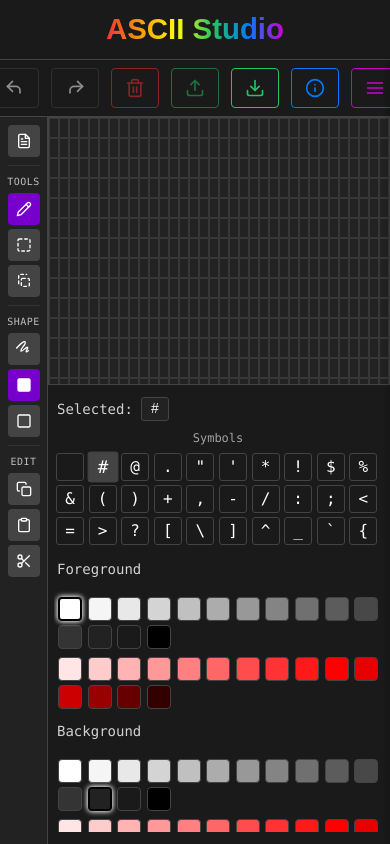
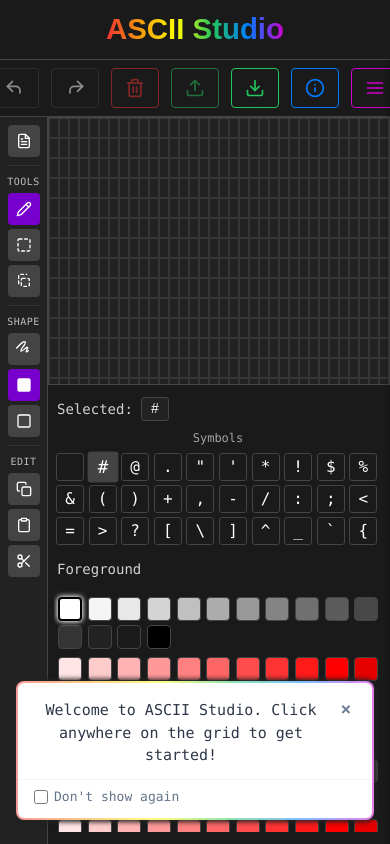
Before and after one commit to MarinaPrice-Dev/ascii-map-generator, a React (Vite) app: page / in a window 390 px wide. Built offline with nearby package versions, Linux system fonts and the light colour scheme; a web font is replaced by a local one.

Commit message:
feat: add toasts, welcome message

```diff
--- a/src/App.tsx
+++ b/src/App.tsx
@@ -15,6 +15,7 @@
 import { useSelectionStore } from './store/selectionStore'
 import { setupKeyboardShortcuts } from './utils/shortcuts'
 import Loader from './components/loader/Loader'
+import ToastContainer, { useToast } from './components/toast/ToastContainer'
 
 const HEADER_HEIGHT = 60;
 const FOOTER_HEIGHT = 200;
@@ -26,7 +27,8 @@
 const DEFAULT_FG = '#FFFFFF';
 const DEFAULT_BG = '#222222';
 
-const App: React.FC = () => {
+const AppContent: React.FC = () => {
+  const { showToast } = useToast();
   const [selectedChar, setSelectedChar] = useState<string>('#')
   const [selectedFg, setSelectedFg] = useState<string>(DEFAULT_FG);
   const [selectedBg, setSelectedBg] = useState<string>(DEFAULT_BG);
@@ -129,6 +131,15 @@
   useEffect(() => {
     saveState(grid, gridRows, gridCols, cellSize);
   }, [grid, gridRows, gridCols, cellSize]);
+
+  // Show welcome toast on first visit
+  useEffect(() => {
+    const hasVisited = localStorage.getItem('ascii-studio-visited');
+    if (!hasVisited) {
+      showToast('Welcome to ASCII Studio. Click anywhere on the grid to get started!');
+      localStorage.setItem('ascii-studio-visited', 'true');
+    }
+  }, [showToast]);
 
   // Handle zoom in/out
   const handleZoomIn = () => {
@@ -795,4 +806,12 @@
   )
 }
 
+const App: React.FC = () => {
+  return (
+    <ToastContainer>
+      <AppContent />
+    </ToastContainer>
+  );
+};
+
 export default App
--- /dev/null
+++ b/src/components/toast/Toast.css
@@ -0,0 +1,126 @@
+.toast {
+  background: #ffffff;
+  border: 1px solid #e1e5e9;
+  border-radius: 8px;
+  box-shadow: 0 4px 12px rgba(0, 0, 0, 0.15);
+  margin-bottom: 8px;
+  max-width: 400px;
+  min-width: 300px;
+  opacity: 0;
+  transform: translateY(20px);
+  transition: all 0.3s cubic-bezier(0.4, 0, 0.2, 1);
+  z-index: 10000;
+
+  /* background-image: linear-gradient(white, white),
+  linear-gradient(to right, var(--clear), var(--zoom), #ffff00, var(--save), var(--info), var(--menu));
+   */
+
+  background-image:
+  linear-gradient(white, white),
+  linear-gradient(
+    to right,
+    rgba(238, 51, 51, 0.5),   /* #ee3333 */
+    rgba(245, 158, 11, 0.5),  /* #f59e0b */
+    rgba(255, 255, 0, 0.5),   /* #ffff00 */
+    rgba(34, 197, 94, 0.5),   /* #22c55e */
+    rgba(0, 123, 255, 0.5),   /* #007bff */
+    rgba(207, 0, 207, 0.5)    /* #cf00cf */
+  );
+  border: 2px solid transparent;
+  background-origin: border-box;
+  background-clip: padding-box, border-box;
+  box-shadow: 0px 0px 5px 2px #222222;
+}
+
+
+.toast.show {
+  opacity: 1;
+  transform: translateY(0);
+}
+
+.toast-content {
+  display: flex;
+  align-items: flex-start;
+  justify-content: space-between;
+  padding: 16px 16px 12px 16px;
+}
+
+.toast-message {
+  color: #2d3748;
+  font-size: 14px;
+  line-height: 1.5;
+  margin-right: 8px;
+  flex: 1;
+}
+
+.toast-close-btn {
+  background: none;
+  border: none;
+  color: #718096;
+  cursor: pointer;
+  font-size: 18px;
+  font-weight: bold;
+  line-height: 1;
+  padding: 0;
+  width: 20px;
+  height: 20px;
+  display: flex;
+  align-items: center;
+  justify-content: center;
+  border-radius: 4px;
+  transition: all 0.2s ease;
+  flex-shrink: 0;
+}
+
+.toast-close-btn:hover {
+  background-color: #f7fafc;
+  color: #4a5568;
+}
+
+.toast-close-btn:active {
+  background-color: #edf2f7;
+}
+
+.toast-footer {
+  border-top: 1px solid #f1f5f9;
+  padding: 8px 16px 12px 16px;
+}
+
+.toast-dont-show-again {
+  align-items: center;
+  color: #64748b;
+  cursor: pointer;
+  display: flex;
+  font-size: 12px;
+  gap: 6px;
+  user-select: none;
+}
+
+.toast-dont-show-again input[type="checkbox"] {
+  accent-color: #3b82f6;
+  cursor: pointer;
+  height: 14px;
+  margin: 0;
+  width: 14px;
+}
+
+.toast-dont-show-again span {
+  line-height: 1.4;
+}
+
+/* Mobile styles */
+@media (max-width: 768px) {
+  .toast {
+    max-width: calc(100vw - 32px);
+    min-width: auto;
+    width: calc(100vw - 32px);
+  }
+
+  .toast-message {
+    font-size: 15px;
+  }
+
+  .toast-dont-show-again {
+    font-size: 13px;
+  }
+}
--- /dev/null
+++ b/src/components/toast/Toast.tsx
@@ -0,0 +1,62 @@
+import React, { useState, useEffect } from 'react';
+import './Toast.css';
+
+interface ToastProps {
+  id: string;
+  message: string;
+  onClose: (id: string) => void;
+  onDontShowAgain: (message: string) => void;
+}
+
+const Toast: React.FC<ToastProps> = ({ id, message, onClose, onDontShowAgain }) => {
+  const [dontShowAgain, setDontShowAgain] = useState(false);
+  const [isVisible, setIsVisible] = useState(false);
+
+  useEffect(() => {
+    // Trigger show animation after mount
+    const timer = setTimeout(() => {
+      setIsVisible(true);
+    }, 10);
+
+    return () => clearTimeout(timer);
+  }, []);
+
+  const handleClose = () => {
+    onClose(id);
+  };
+
+  const handleDontShowAgainChange = (e: React.ChangeEvent<HTMLInputElement>) => {
+    const checked = e.target.checked;
+    setDontShowAgain(checked);
+    if (checked) {
+      onDontShowAgain(message);
+    }
+  };
+
+  return (
+    <div className={`toast ${isVisible ? 'show' : ''}`} data-toast-id={id}>
+      <div className="toast-content">
+        <div className="toast-message">{message}</div>
+        <button
+          className="toast-close-btn"
+          onClick={handleClose}
+          aria-label="Close toast"
+        >
+          ×
+        </button>
+      </div>
+      <div className="toast-footer">
+        <label className="toast-dont-show-again">
+          <input
+            type="checkbox"
+            checked={dontShowAgain}
+            onChange={handleDontShowAgainChange}
+          />
+          <span>Don't show again</span>
+        </label>
+      </div>
+    </div>
+  );
+};
+
+export default Toast;
--- /dev/null
+++ b/src/components/toast/ToastContainer.css
@@ -0,0 +1,31 @@
+.toast-container {
+  position: fixed;
+  bottom: 20px;
+  right: 20px;
+  display: flex;
+  flex-direction: column;
+  align-items: flex-end;
+  gap: 0;
+  pointer-events: none;
+  z-index: 10000;
+}
+
+.toast-wrapper {
+  pointer-events: auto;
+  transition: transform 0.3s cubic-bezier(0.4, 0, 0.2, 1);
+  margin-top: 10px;
+}
+
+/* Mobile styles */
+@media (max-width: 768px) {
+  .toast-container {
+    bottom: 16px;
+    left: 16px;
+    right: 16px;
+    align-items: stretch;
+  }
+
+  .toast-wrapper {
+    transform: none !important;
+  }
+}
--- /dev/null
+++ b/src/components/toast/ToastContainer.tsx
@@ -0,0 +1,107 @@
+import React, { useEffect, useState } from 'react';
+import Toast from './Toast';
+import './ToastContainer.css';
+
+interface ToastItem {
+  id: string;
+  message: string;
+}
+
+interface ToastContainerProps {
+  children?: React.ReactNode;
+}
+
+// Toast context and hook
+interface ToastContextType {
+  showToast: (message: string) => void;
+}
+
+export const ToastContext = React.createContext<ToastContextType | undefined>(undefined);
+
+export const useToast = () => {
+  const context = React.useContext(ToastContext);
+  if (!context) {
+    throw new Error('useToast must be used within a ToastProvider');
+  }
+  return context;
+};
+
+const ToastContainer: React.FC<ToastContainerProps> = ({ children }) => {
+  const [toasts, setToasts] = useState<ToastItem[]>([]);
+  const [dontShowMessages, setDontShowMessages] = useState<Set<string>>(new Set());
+
+  // Load "don't show again" messages from localStorage on mount
+  useEffect(() => {
+    const savedMessages = localStorage.getItem('toast-dont-show-again');
+    if (savedMessages) {
+      try {
+        const messages = JSON.parse(savedMessages);
+        setDontShowMessages(new Set(messages));
+      } catch (error) {
+        console.error('Error loading toast preferences:', error);
+      }
+    }
+  }, []);
+
+  // Save "don't show again" messages to localStorage
+  const saveDontShowMessages = (messages: Set<string>) => {
+    try {
+      localStorage.setItem('toast-dont-show-again', JSON.stringify(Array.from(messages)));
+    } catch (error) {
+      console.error('Error saving toast preferences:', error);
+    }
+  };
+
+  const showToast = (message: string) => {
+    // Check if this message should be shown
+    if (dontShowMessages.has(message)) {
+      return;
+    }
+
+    const id = `toast-${Date.now()}-${Math.random().toString(36).substr(2, 9)}`;
+    const newToast: ToastItem = { id, message };
+
+    setToasts(prev => [...prev, newToast]);
+  };
+
+  const closeToast = (id: string) => {
+    setToasts(prev => prev.filter(toast => toast.id !== id));
+  };
+
+  const handleDontShowAgain = (message: string) => {
+    const newDontShowMessages = new Set(dontShowMessages).add(message);
+    setDontShowMessages(newDontShowMessages);
+    saveDontShowMessages(newDontShowMessages);
+  };
+
+  const contextValue: ToastContextType = {
+    showToast
+  };
+
+  return (
+    <ToastContext.Provider value={contextValue}>
+      {children}
+      <div className="toast-container">
+        {toasts.map((toast, index) => (
+          <div
+            key={toast.id}
+            className="toast-wrapper"
+            style={{
+              transform: `translateY(${index * -8}px)`,
+              zIndex: 10000 - index
+            }}
+          >
+            <Toast
+              id={toast.id}
+              message={toast.message}
+              onClose={closeToast}
+              onDontShowAgain={handleDontShowAgain}
+            />
+          </div>
+        ))}
+      </div>
+    </ToastContext.Provider>
+  );
+};
+
+export default ToastContainer;
--- /dev/null
+++ b/src/components/toast/index.ts
@@ -0,0 +1,2 @@
+export { default as ToastContainer, useToast } from './ToastContainer';
+export { default as Toast } from './Toast';
```
